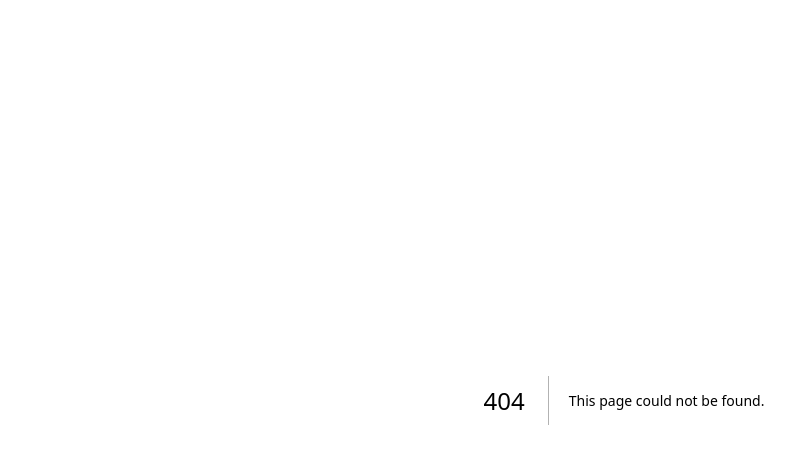
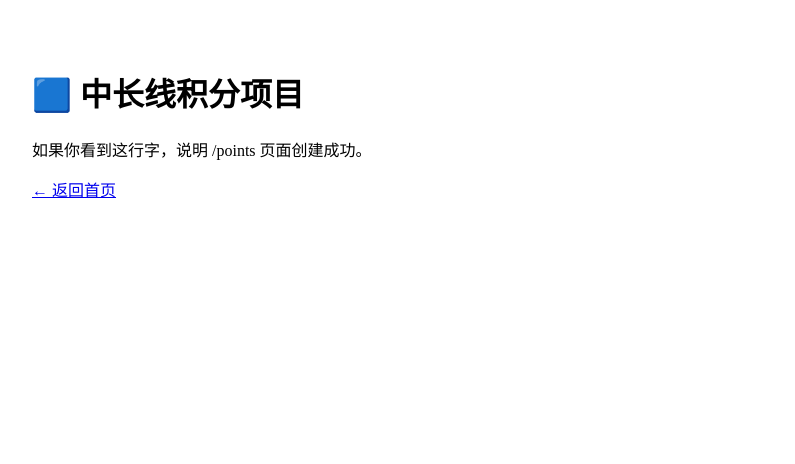
Before and after one commit to waynelaw1024/web3-airdrop-nav, a Next.js app: page /points in a window 1280 px wide. Before the commit this address had no page. Shown: the top 464 px of the page, without its empty margins (16-811 px from the left). Built offline with nearby package versions, Linux system fonts and the light colour scheme.

Commit message:
Create page.tsx

```diff
--- /dev/null
+++ b/app/points/page.tsx
@@ -0,0 +1,11 @@
+import Link from "next/link";
+
+export default function PointsPage() {
+  return (
+    <main style={{ padding: 40 }}>
+      <h1>🟦 中长线积分项目</h1>
+      <p>如果你看到这行字，说明 /points 页面创建成功。</p>
+      <p><Link href="/">← 返回首页</Link></p>
+    </main>
+  );
+}
```
